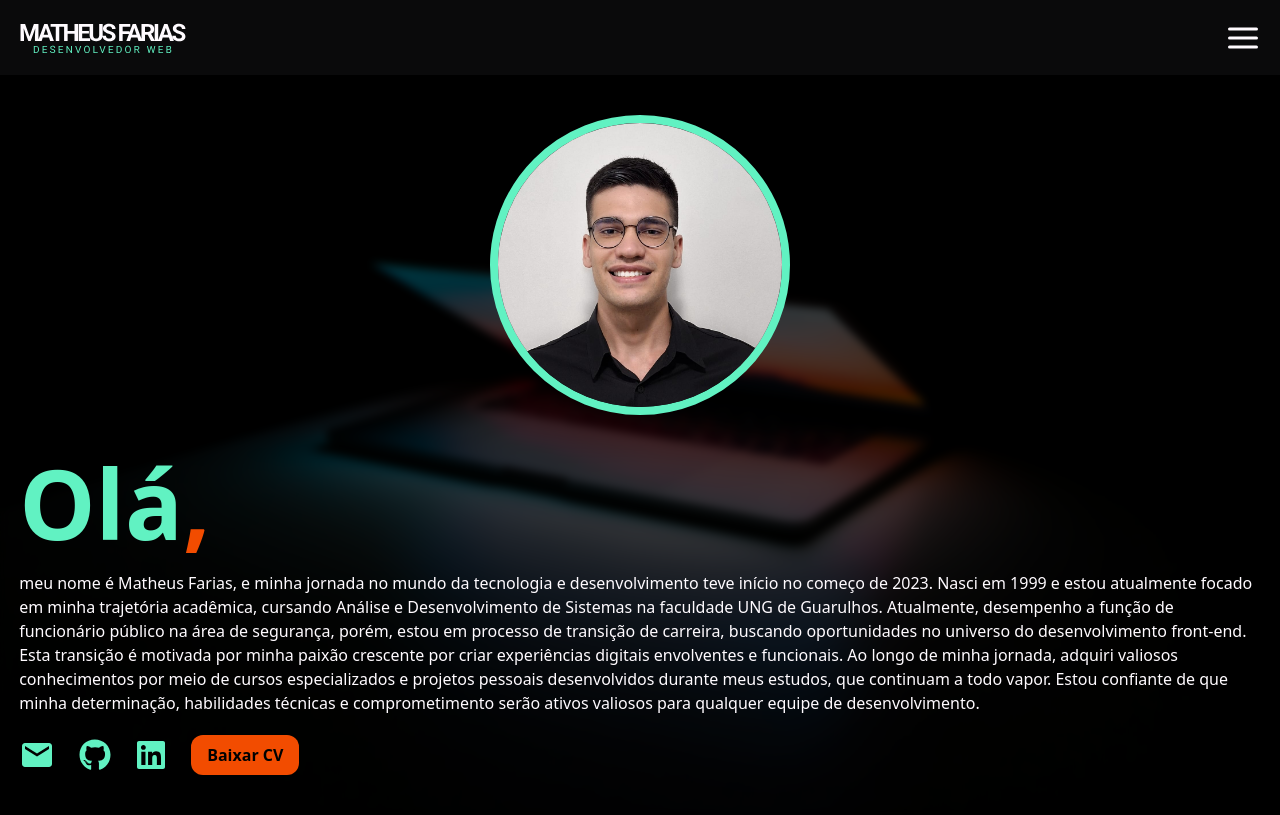
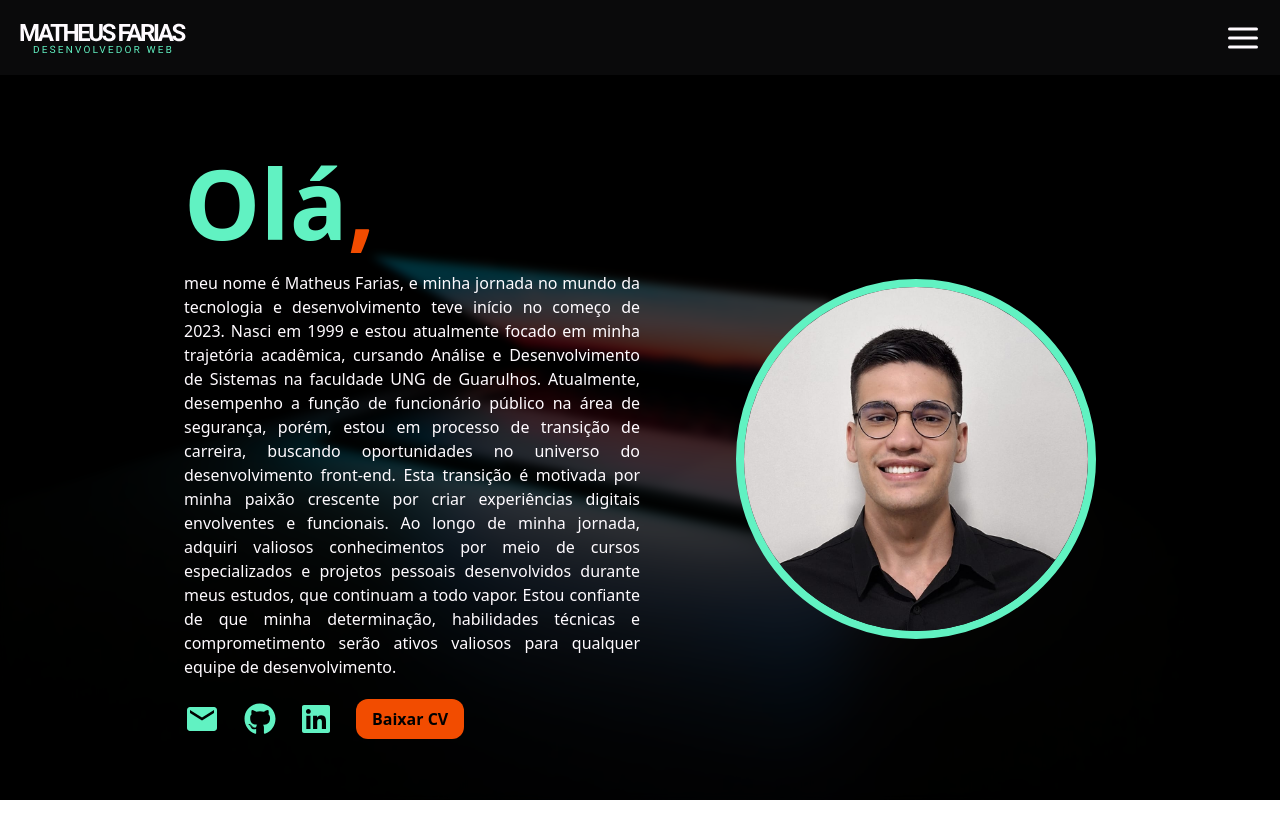
Before and after one commit to oMatheus-Farias/myportfolio, a React (Vite) app: page / in a window 1280 px wide. Built offline with nearby package versions, Linux system fonts and the light colour scheme.

Commit message:
feat: adicionado layout para dasktop no texto principal e foto de perfil

```diff
--- a/src/pages/about/index.tsx
+++ b/src/pages/about/index.tsx
@@ -15,15 +15,18 @@ export default function About() {
     <Background>
       <Header openMenu={ () => setOpenOrCloseMenu(!openOrCloseMenu) } />
 
-      <div className="px-[1.2em] py-10 w-full flex flex-col items-center" >
-        <div>
+      <div
+        className="px-[1.2em] py-10 w-full flex flex-col items-center lg:grid lg:grid-cols-2 lg:grid-rows-1 lg:px-36 lg:mx-auto lg:max-w-[1200px]"
+      >
+        <div className="col-start-2 col-end-2 row-start-1 row-end-1" >
           <img
             src={ avatarImage }
             alt="Foto Perfil"
-            className="object-cover rounded-full w-[300px] h-[300px] object-top border-8 border-secondary "
+            className="object-cover rounded-full w-[300px] h-[300px] object-top border-8 border-secondary lg:ml-auto lg:mt-16 lg:w-[360px] lg:h-[360px]"
           />
         </div>
 
+        <div className="col-start-1 col-end-1 row-start-1 row-end-1" >
           <section className="w-full mt-10" >
             <h1
               className="text-secondary text-start text-8xl font-semibold" >
@@ -31,13 +34,14 @@ export default function About() {
                 <span className="text-effectsColor" >,</span>
             </h1>
 
-          <p className="text-start text-textColor mt-5" >
+            <p className="text-justify text-textColor mt-5" >
               meu nome é Matheus Farias, e minha jornada no mundo da tecnologia e desenvolvimento teve início no começo de 2023. Nasci em 1999 e estou atualmente focado em minha trajetória acadêmica, cursando Análise e Desenvolvimento de Sistemas na faculdade UNG de Guarulhos.
               Atualmente, desempenho a função de funcionário público na área de segurança, porém, estou em processo de transição de carreira, buscando oportunidades no universo do desenvolvimento front-end. Esta transição é motivada por minha paixão crescente por criar experiências digitais envolventes e funcionais.
               Ao longo de minha jornada, adquiri valiosos conhecimentos por meio de cursos especializados e projetos pessoais desenvolvidos durante meus estudos, que continuam a todo vapor.
               Estou confiante de que minha determinação, habilidades técnicas e comprometimento serão ativos valiosos para qualquer equipe de desenvolvimento.
             </p>
           </section>
+
 
           <div className="w-full flex justify-start items-center gap-6 mt-5" >
             <a href="#" title="email" target="_blank" ><MdEmail color="#61F2C2" size={36} /></a>
@@ -48,6 +52,7 @@ export default function About() {
             </button>
           </div>
         </div>
+      </div>
 
       { openOrCloseMenu && <Nav closeMenu={ () => setOpenOrCloseMenu(!openOrCloseMenu) } /> }
     </Background>
```
Lines whose indentation alone changed are shown as unchanged.
